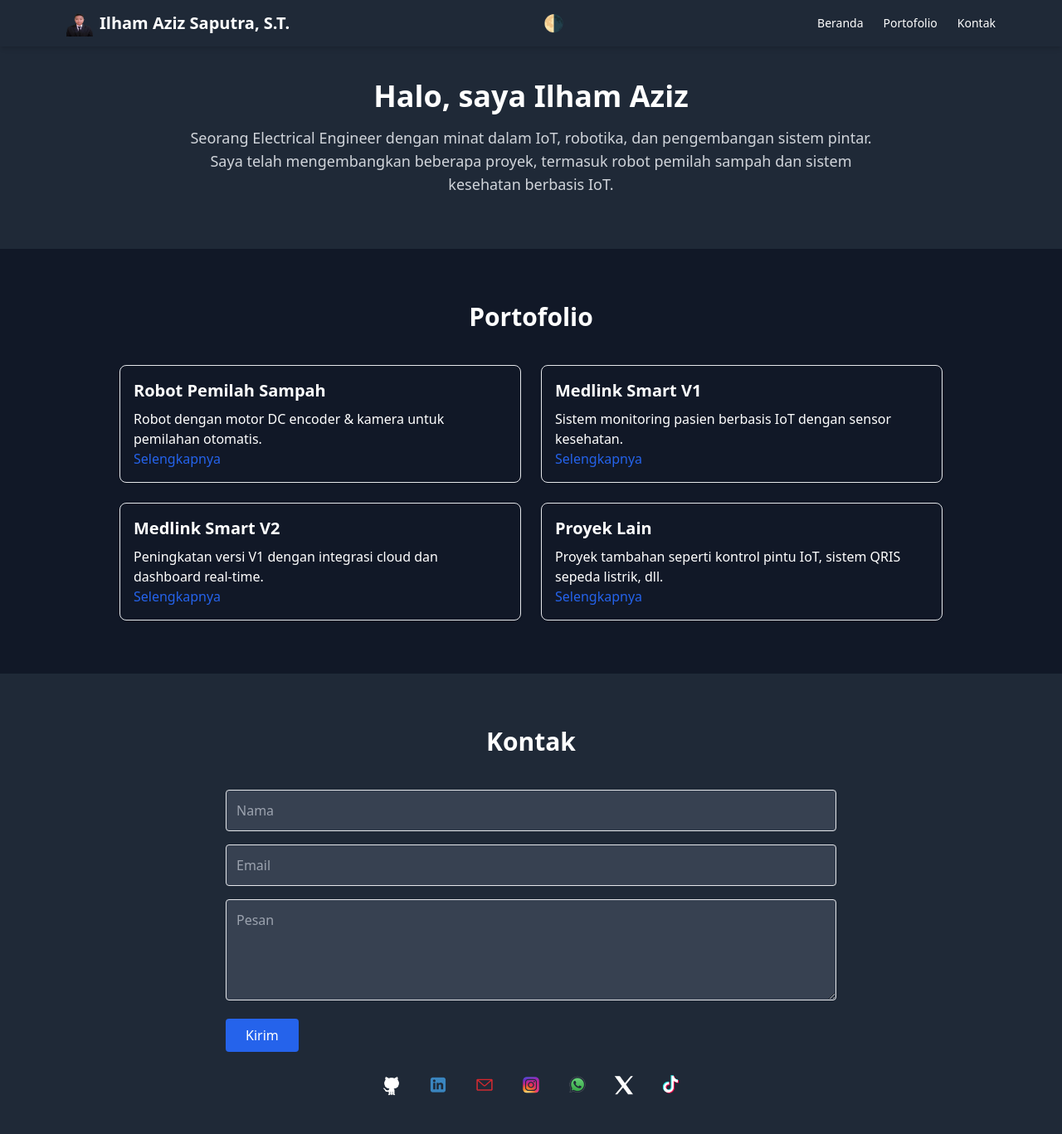
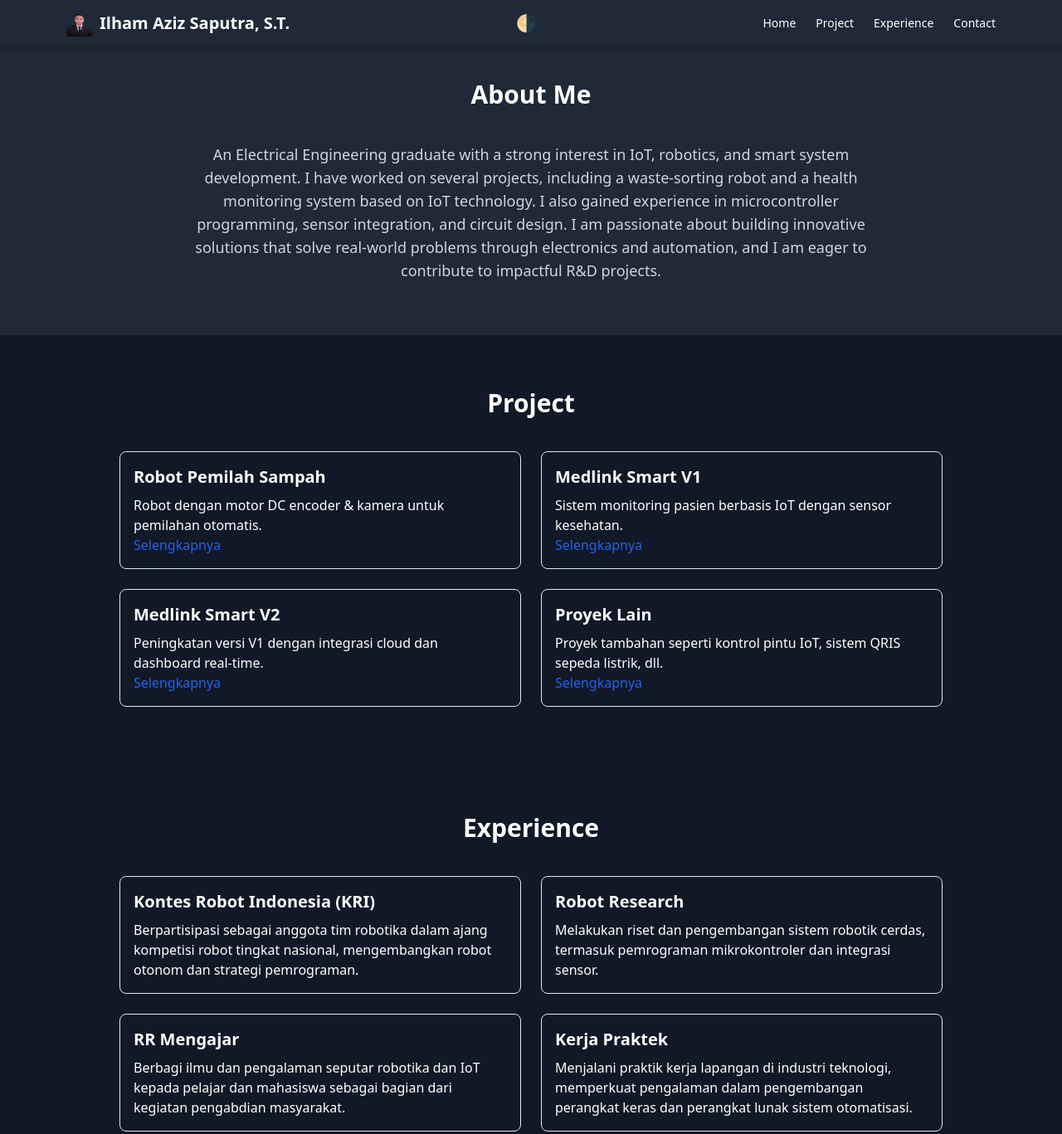
Before and after one commit to IlhamAziz24/portofolio-ilham, a plain HTML site: page index.html in a window 1280 px wide. Shown: the top 1367 px of the page at 83% size. Drawn offline with nearby package versions, Linux system fonts and the light colour scheme.

Commit message:
Update index.html

```diff
--- a/index.html
+++ b/index.html
@@ -31,27 +31,28 @@
 
       <!-- Menu -->
       <ul class="hidden md:flex space-x-6 text-sm font-medium">
-        <li><a href="#beranda" class="hover:text-blue-600">Beranda</a></li>
-        <li><a href="#portofolio" class="hover:text-blue-600">Portofolio</a></li>
-        <li><a href="#kontak" class="hover:text-blue-600">Kontak</a></li>
+        <li><a href="#Home" class="hover:text-blue-600">Home</a></li>
+        <li><a href="#Project" class="hover:text-blue-600">Project</a></li>
+        <li><a href="#Experience" class="hover:text-blue-600">Experience</a></li>
+        <li><a href="#Contact" class="hover:text-blue-600">Contact</a></li>
       </ul>
     </div>
   </nav>
 
-  <!-- Beranda -->
-  <section id="beranda" class="pt-24 pb-16 bg-gray-50 dark:bg-gray-800">
+  <!-- Home -->
+  <section id="Home" class="pt-24 pb-16 bg-gray-50 dark:bg-gray-800">
     <div class="max-w-4xl mx-auto px-4 text-center" data-aos="fade-up">
-      <h1 class="text-4xl font-bold mb-4">Halo, saya Ilham Aziz</h1>
+      <h1 class="text-3xl font-bold text-center mb-10" data-aos="fade-up">About Me</h1>
       <p class="text-lg text-gray-600 dark:text-gray-300">
-        Seorang Electrical Engineer dengan minat dalam IoT, robotika, dan pengembangan sistem pintar. Saya telah mengembangkan beberapa proyek, termasuk robot pemilah sampah dan sistem kesehatan berbasis IoT.
+        An Electrical Engineering graduate with a strong interest in IoT, robotics, and smart system development. I have worked on several projects, including a waste-sorting robot and a health monitoring system based on IoT technology. I also gained experience in microcontroller programming, sensor integration, and circuit design. I am passionate about building innovative solutions that solve real-world problems through electronics and automation, and I am eager to contribute to impactful R&D projects.
       </p>
     </div>
   </section>
 
-  <!-- Portofolio -->
-  <section id="portofolio" class="py-16">
+  <!-- Project -->
+  <section id="Project" class="py-16">
     <div class="max-w-5xl mx-auto px-4">
-      <h2 class="text-3xl font-bold text-center mb-10" data-aos="fade-up">Portofolio</h2>
+      <h2 class="text-3xl font-bold text-center mb-10" data-aos="fade-up">Project</h2>
       <div class="grid md:grid-cols-2 gap-6">
         <!-- Proyek -->
         <div class="p-4 border rounded-lg shadow hover:shadow-lg" data-aos="fade-up">
@@ -78,8 +79,33 @@
     </div>
   </section>
 
-  <!-- Kontak -->
-  <section id="kontak" class="py-16 bg-gray-100 dark:bg-gray-800">
+  <!-- Experience -->
+  <section id="Experience" class="py-16 bg-gray-50 dark:bg-gray-900">
+    <div class="max-w-5xl mx-auto px-4">
+      <h2 class="text-3xl font-bold text-center mb-10" data-aos="fade-up">Experience</h2>
+      <div class="grid md:grid-cols-2 gap-6">
+        <div class="p-4 border rounded-lg shadow hover:shadow-lg" data-aos="fade-up">
+          <h3 class="text-xl font-semibold mb-2">Kontes Robot Indonesia (KRI)</h3>
+          <p>Berpartisipasi sebagai anggota tim robotika dalam ajang kompetisi robot tingkat nasional, mengembangkan robot otonom dan strategi pemrograman.</p>
+        </div>
+        <div class="p-4 border rounded-lg shadow hover:shadow-lg" data-aos="fade-up">
+          <h3 class="text-xl font-semibold mb-2">Robot Research</h3>
+          <p>Melakukan riset dan pengembangan sistem robotik cerdas, termasuk pemrograman mikrokontroler dan integrasi sensor.</p>
+        </div>
+        <div class="p-4 border rounded-lg shadow hover:shadow-lg" data-aos="fade-up">
+          <h3 class="text-xl font-semibold mb-2">RR Mengajar</h3>
+          <p>Berbagi ilmu dan pengalaman seputar robotika dan IoT kepada pelajar dan mahasiswa sebagai bagian dari kegiatan pengabdian masyarakat.</p>
+        </div>
+        <div class="p-4 border rounded-lg shadow hover:shadow-lg" data-aos="fade-up">
+          <h3 class="text-xl font-semibold mb-2">Kerja Praktek</h3>
+          <p>Menjalani praktik kerja lapangan di industri teknologi, memperkuat pengalaman dalam pengembangan perangkat keras dan perangkat lunak sistem otomatisasi.</p>
+        </div>
+      </div>
+    </div>
+  </section>
+
+  <!-- Contact -->
+  <section id="Contact" class="py-16 bg-gray-100 dark:bg-gray-800">
     <div class="max-w-3xl mx-auto px-4">
       <h2 class="text-3xl font-bold text-center mb-10" data-aos="fade-up">Kontak</h2>
       <form class="space-y-4" data-aos="fade-up">
```
